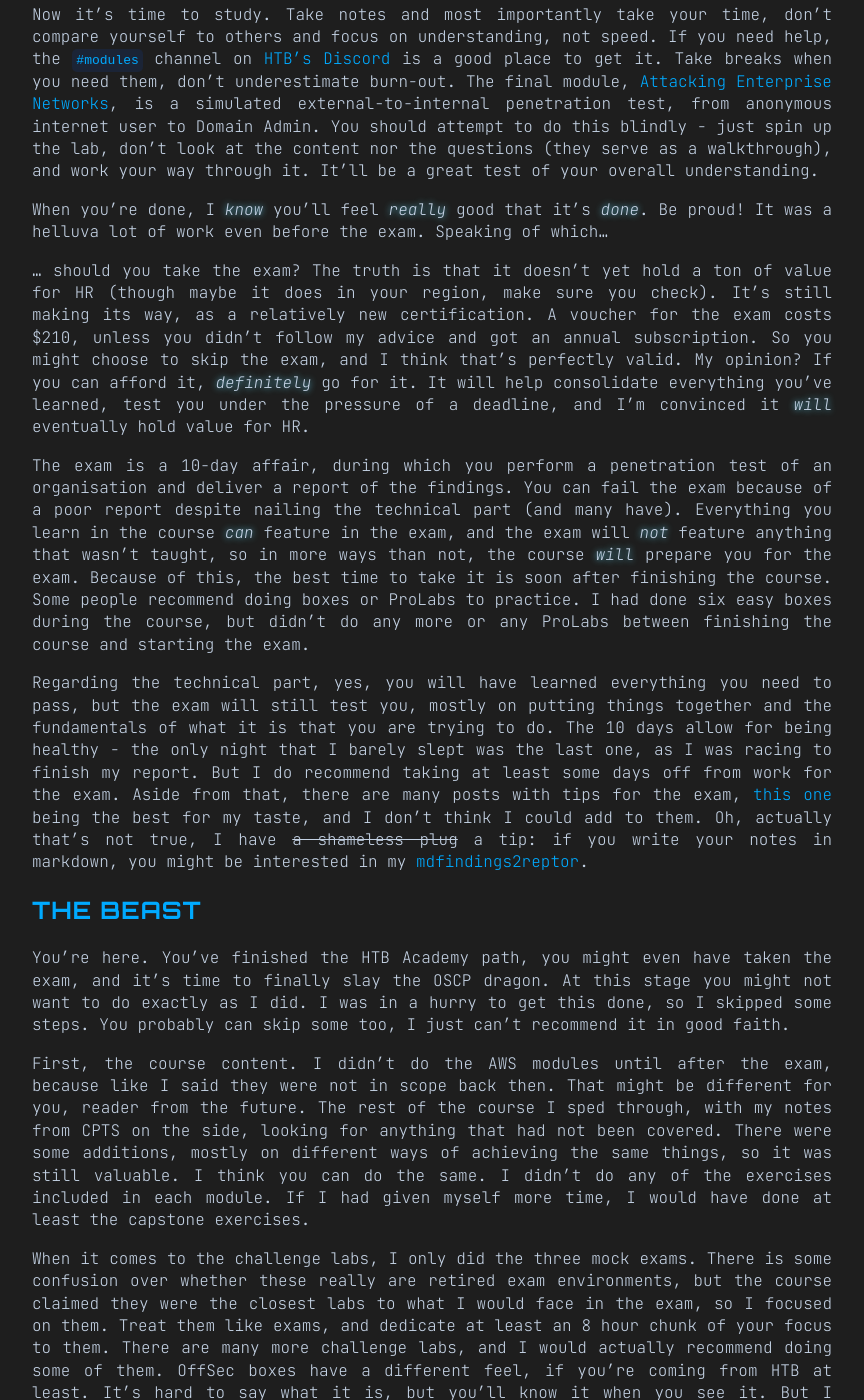
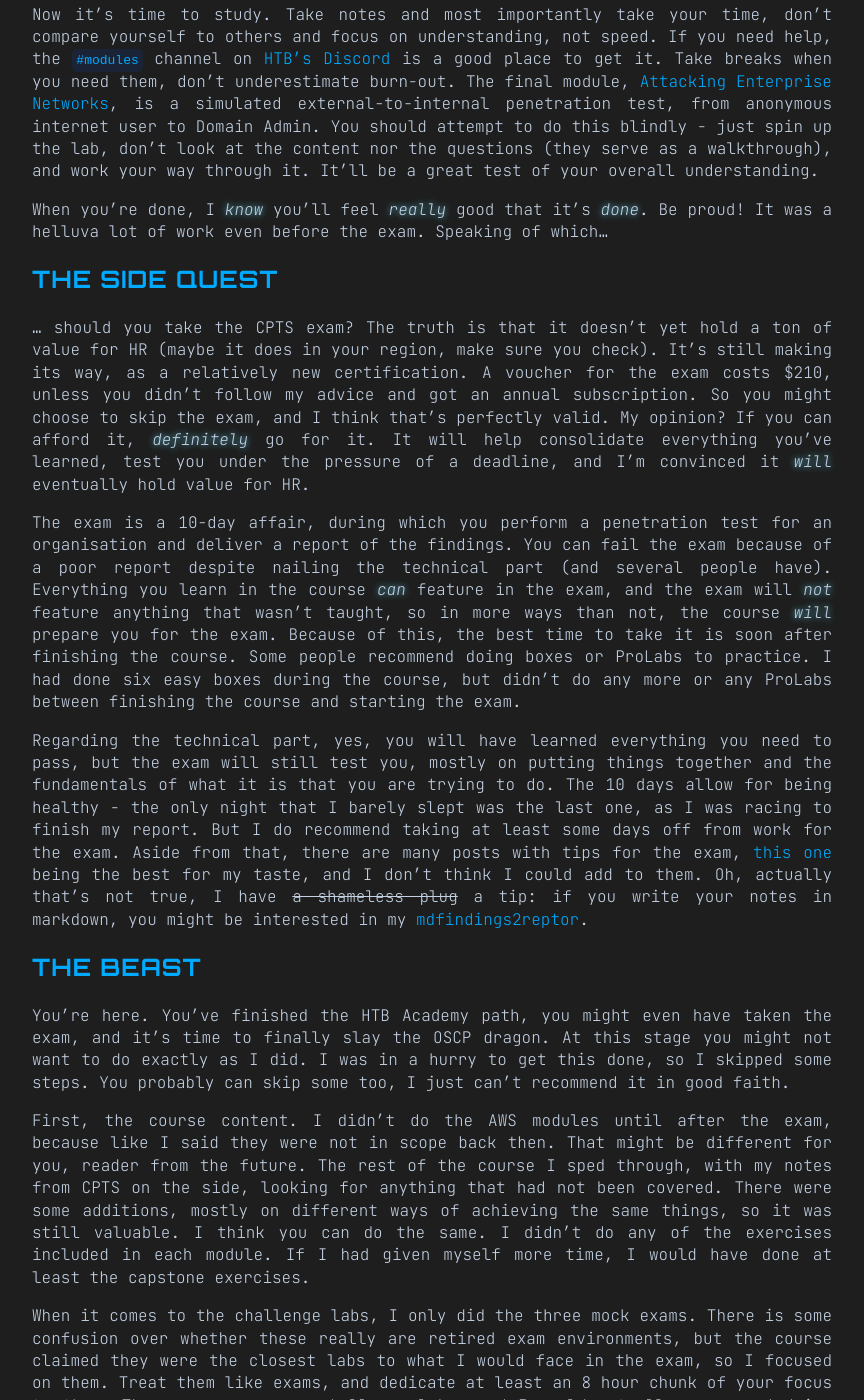
Before and after one commit to tiagomanunes/tiagomanunes.github.io, a Jekyll site: the page built from _articles/oscp-via-cpts.md, in a window 1280 px wide and 1400 px high, scrolled down 3287 px. Shown: the whole window, without its empty margins (208-1072 px from the left). Built offline with Jekyll 4.4.1, drawn with Linux system fonts in a browser that asks for light colours; some of the changed text lies outside the part shown.

Commit message:
Minor edits

```diff
--- a/_articles/oscp-via-cpts.md
+++ b/_articles/oscp-via-cpts.md
@@ -9,7 +9,7 @@
 
 I think the best answer to that comparison is _"it depends"_, and I'll touch upon it in this article as well. But the second best answer is _"why not both?"_, and that will be my main focus. I got my CPTS on the way to getting OSCP, after doing a bit of research to assess my options. I'll tell you about how that went, prefaced by a bit of context of where I was before starting the journey. Once we have that baseline, I'll try to help you figure out what you can take from my experience, and what you can leave.
 
-## id && sudo -l
+## The beginnings
 Let's talk a bit about my experience in offensive security before I started my path to OSCP, to better frame my decisions and how yours might be different.
 
 I was lucky to grow up with access to a computer (an [IBM PS/1](https://en.wikipedia.org/wiki/IBM_PS/1#Models_2011)!), so my interest in programming started early, and the fascination with hacking followed soon after. I went on to study software engineering, but in parallel I was getting yelled at by my family for staying up all night trying to beat [wargames](https://web.archive.org/web/20051124165147/http://www.dievo.org/index.php?cmd=1&part=2&PHPSESSID=b367364a1fa0c6379594c8553b5a0c0a). With the start of my career, I lost the habit... until mid-2021, when I started playing around again on TryHackMe in my spare time. In 2023, I had the opportunity to join the infosec team at the company I’d been with for a few years, and finally got paid to hack! My next job after that was back in leadership, though quite hands-on due to the size of the structure, with (defensive) security as one of my responsibilities.
@@ -60,9 +60,10 @@
 
 When you're done, I _know_ you'll feel _really_ good that it's _done_. Be proud! It was a helluva lot of work even before the exam. Speaking of which...
 
-... should you take the exam? The truth is that it doesn't yet hold a ton of value for HR (though maybe it does in your region, make sure you check). It's still making its way, as a relatively new certification. A voucher for the exam costs $210, unless you didn't follow my advice and got an annual subscription. So you might choose to skip the exam, and I think that's perfectly valid. My opinion? If you can afford it, _definitely_ go for it. It will help consolidate everything you've learned, test you under the pressure of a deadline, and I'm convinced it _will_ eventually hold value for HR.
+## The side quest
+... should you take the CPTS exam? The truth is that it doesn't yet hold a ton of value for HR (maybe it does in your region, make sure you check). It's still making its way, as a relatively new certification. A voucher for the exam costs $210, unless you didn't follow my advice and got an annual subscription. So you might choose to skip the exam, and I think that's perfectly valid. My opinion? If you can afford it, _definitely_ go for it. It will help consolidate everything you've learned, test you under the pressure of a deadline, and I'm convinced it _will_ eventually hold value for HR.
 
-The exam is a 10-day affair, during which you perform a penetration test of an organisation and deliver a report of the findings. You can fail the exam because of a poor report despite nailing the technical part (and many have). Everything you learn in the course _can_ feature in the exam, and the exam will _not_ feature anything that wasn't taught, so in more ways than not, the course _will_ prepare you for the exam. Because of this, the best time to take it is soon after finishing the course. Some people recommend doing boxes or ProLabs to practice. I had done six easy boxes during the course, but didn't do any more or any ProLabs between finishing the course and starting the exam.
+The exam is a 10-day affair, during which you perform a penetration test for an organisation and deliver a report of the findings. You can fail the exam because of a poor report despite nailing the technical part (and several people have). Everything you learn in the course _can_ feature in the exam, and the exam will _not_ feature anything that wasn't taught, so in more ways than not, the course _will_ prepare you for the exam. Because of this, the best time to take it is soon after finishing the course. Some people recommend doing boxes or ProLabs to practice. I had done six easy boxes during the course, but didn't do any more or any ProLabs between finishing the course and starting the exam.
 
 Regarding the technical part, yes, you will have learned everything you need to pass, but the exam will still test you, mostly on putting things together and the fundamentals of what it is that you are trying to do. The 10 days allow for being healthy - the only night that I barely slept was the last one, as I was racing to finish my report. But I do recommend taking at least some days off from work for the exam. Aside from that, there are many posts with tips for the exam, [this one](https://www.brunorochamoura.com/posts/cpts-tips/) being the best for my taste, and I don't think I could add to them. Oh, actually that's not true, I have ~~a shameless plug~~ a tip: if you write your notes in markdown, you might be interested in my [mdfindings2reptor](https://github.com/tiagomanunes/mdfindings2reptor).
 
```
Also changed, not shown: other parts of _articles/oscp-via-cpts.md (+2 -2 lines).
